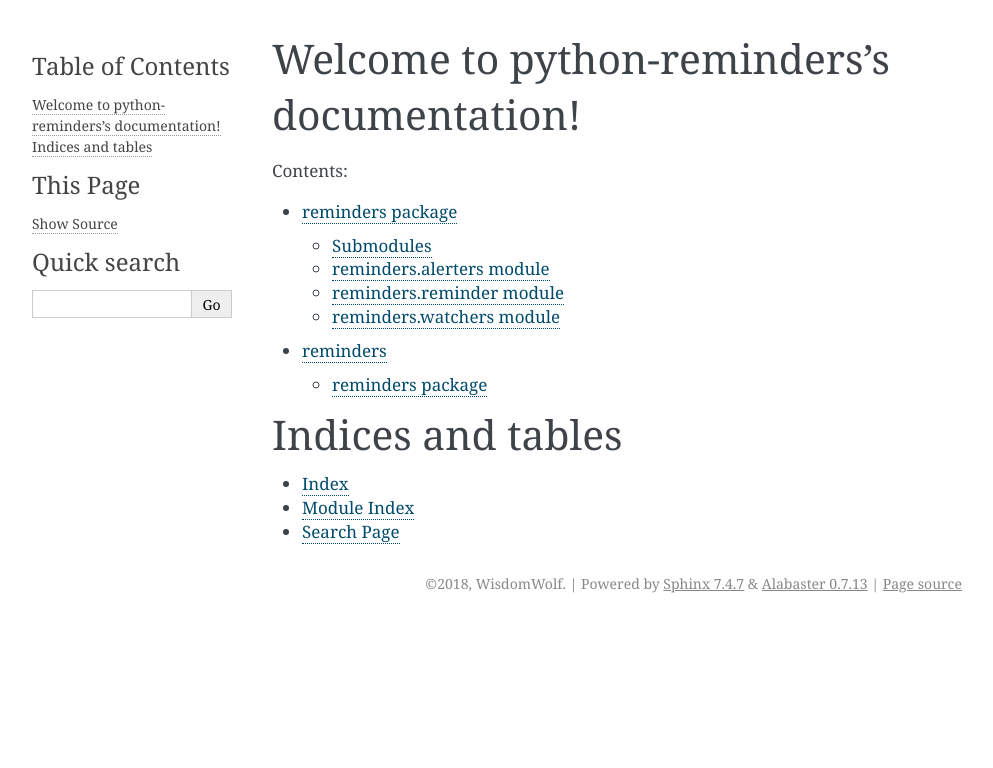
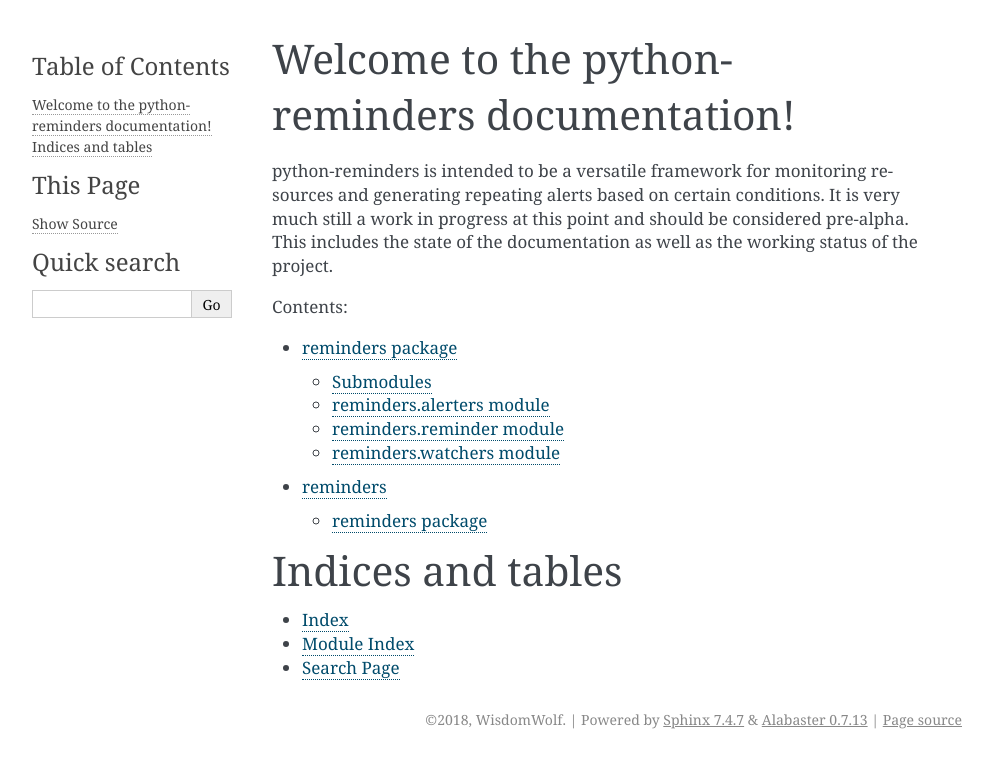
Before and after one commit to WisdomWolf/python-reminders, a Sphinx documentation site: the page built from docs/source/index.rst, in a window 1280 px wide. Shown: the top 768 px of the page, without its empty margins (148-1141 px from the left). Built offline with Sphinx 7.4.7, drawn with Linux system fonts in a browser that asks for light colours.

Commit message:
Updated documentation with brief overview

```diff
--- a/docs/source/index.rst
+++ b/docs/source/index.rst
@@ -1,10 +1,11 @@
 .. python-reminders documentation master file, created by
    sphinx-quickstart on Fri Mar  9 12:53:33 2018.
-   You can adapt this file completely to your liking, but it should at least
-   contain the root `toctree` directive.
 
-Welcome to python-reminders's documentation!
-============================================
+
+Welcome to the python-reminders documentation!
+==============================================
+
+python-reminders is intended to be a versatile framework for monitoring resources and generating repeating alerts based on certain conditions.  It is very much still a work in progress at this point and should be considered pre-alpha.  This includes the state of the documentation as well as the working status of the project.
 
 Contents:
 
```
